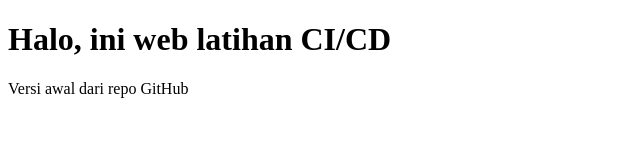
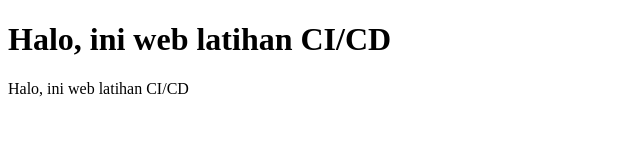
Before and after one commit to Alice09999/CI-CD-pipeline, a plain HTML site: page public/index.html in a window 1280 px wide. Shown: the full height of the page, 0-640 px from the left. Drawn offline with Linux system fonts and the light colour scheme.

Commit message:
Update index.html

```diff
--- a/public/index.html
+++ b/public/index.html
@@ -5,6 +5,6 @@
 </head>
 <body>
  <h1>Halo, ini web latihan CI/CD</h1>
- <p>Versi awal dari repo GitHub</p>
+ <p>Halo, ini web latihan CI/CD</p>
 </body>
 </html>
```
